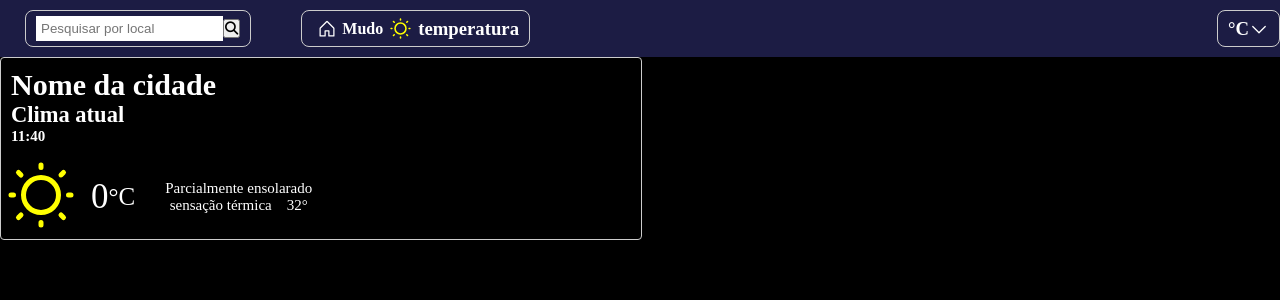
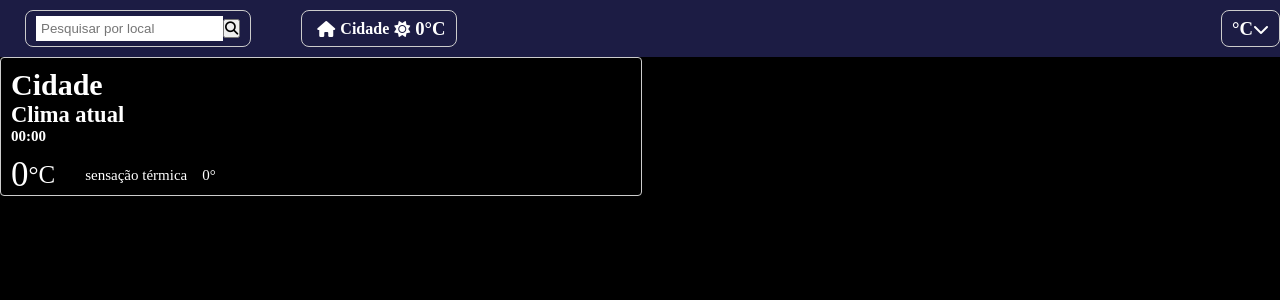
Before and after one commit to Barraqui/Previsao-do-tempo, a Vue app: page / in a window 1280 px wide. Shown: the top 300 px of the page. Built offline with nearby package versions, Linux system fonts and the light colour scheme.

Commit message:
Novas informações

```diff
--- a/src/App.vue
+++ b/src/App.vue
@@ -4,26 +4,30 @@ import { RouterLink, RouterView } from 'vue-router';
 import { reactive, ref } from 'vue';
 import { getWeatherData } from './services/api';
 import Card from '@/modules/layout/card/index.vue';
-import type { Props } from './services/types';
 import '@/assets/main.css';
 
-const props = defineProps<Props>();
 
 const input = ref();
 const data = reactive({
 
-  cidade: "Nome da cidade",
-  temperatura: 0
+  cidade: "Cidade",
+  temperatura: 0,
+  descricao: "",
+  icone: "",
+  senTermica: 0
 });
 
 
 const showWeatherData = async (city: string) => {
 
-  const resposta = await getWeatherData(city);
-  console.log(resposta)
+  const infoCidade = await getWeatherData(city);
+  console.log(infoCidade);
 
-  data.cidade = resposta.name;
-  data.temperatura = parseInt(resposta.main.temp)
+  data.cidade = infoCidade.name;
+  data.temperatura = parseInt(infoCidade.main.temp);
+  data.descricao = infoCidade.weather[0].description;
+  data.icone = (`http://openweathermap.org/img/wn/${infoCidade.weather[0].icon}.png`);
+  data.senTermica = parseInt(infoCidade.main.feels_like);
 };
 
 
@@ -51,47 +55,17 @@ function searcBtn() {
       </div>
       <div class="city-container">
         <div class="city">
-          <svg
-            xmlns="http://www.w3.org/2000/svg"
-            width="20"
-            height="20"
-            fill="white"
-            viewBox="0 0 256 256"
-          >
-            <path
-              d="M219.31,108.68l-80-80a16,16,0,0,0-22.62,0l-80,80A15.87,15.87,0,0,0,32,120v96a8,8,0,0,0,8,8h64a8,8,0,0,0,8-8V160h32v56a8,8,0,0,0,8,8h64a8,8,0,0,0,8-8V120A15.87,15.87,0,0,0,219.31,108.68ZM208,208H160V152a8,8,0,0,0-8-8H104a8,8,0,0,0-8,8v56H48V120l80-80,80,80Z"
-            ></path>
-          </svg>
-          <h4>Mudo</h4>
-          <svg
-            xmlns="http://www.w3.org/2000/svg"
-            width="25"
-            height="25"
-            fill="yellow"
-            viewBox="0 0 256 256"
-          >
-            <path
-              d="M120,40V32a8,8,0,0,1,16,0v8a8,8,0,0,1-16,0Zm72,88a64,64,0,1,1-64-64A64.07,64.07,0,0,1,192,128Zm-16,0a48,48,0,1,0-48,48A48.05,48.05,0,0,0,176,128ZM58.34,69.66A8,8,0,0,0,69.66,58.34l-8-8A8,8,0,0,0,50.34,61.66Zm0,116.68-8,8a8,8,0,0,0,11.32,11.32l8-8a8,8,0,0,0-11.32-11.32ZM192,72a8,8,0,0,0,5.66-2.34l8-8a8,8,0,0,0-11.32-11.32l-8,8A8,8,0,0,0,192,72Zm5.66,114.34a8,8,0,0,0-11.32,11.32l8,8a8,8,0,0,0,11.32-11.32ZM40,120H32a8,8,0,0,0,0,16h8a8,8,0,0,0,0-16Zm88,88a8,8,0,0,0-8,8v8a8,8,0,0,0,16,0v-8A8,8,0,0,0,128,208Zm96-88h-8a8,8,0,0,0,0,16h8a8,8,0,0,0,0-16Z"
-            ></path>
-          </svg>
-          <h3>temperatura</h3>
+          <i class="fa-solid fa-house"></i>
+          <h4>{{ data.cidade ?? "Cidade" }}</h4>
+          <i class="fa-solid fa-sun"></i>
+          <h3>{{ data.temperatura + "&deg;C" }}</h3>
         </div>
       </div>
     </div>
     <div class="temp-container">
       <div class="select-temp">
         <h3>°C</h3>
-        <svg
-          xmlns="http://www.w3.org/2000/svg"
-          width="20"
-          height="20"
-          fill="white"
-          viewBox="0 0 256 256"
-        >
-          <path
-            d="M213.66,101.66l-80,80a8,8,0,0,1-11.32,0l-80-80A8,8,0,0,1,53.66,90.34L128,164.69l74.34-74.35a8,8,0,0,1,11.32,11.32Z"
-          ></path>
-        </svg>
+        <i class="fa-solid fa-chevron-down"></i>
       </div>
     </div>
   </header>
--- a/src/assets/main.css
+++ b/src/assets/main.css
@@ -96,7 +96,7 @@ header {
   height: 25px ;
 }
 
-.city svg {
+.city i {
   padding-left: 5px;
   padding-right: 5px;
 }
--- a/src/modules/layout/card/index.vue
+++ b/src/modules/layout/card/index.vue
@@ -18,23 +18,17 @@ const props = defineProps<Props>();
                     <h2>Clima atual</h2>
                 </div>
                 <div class="time-day">
-                    <h2>11:40</h2>
+                    <h2>{{ props.types.horas ?? '00:00' }}</h2>
                 </div>
             </div>
             <div class="container-temp-info">
                 <div class="info-temp">
                     <div class="img-temp">
-                        <svg
-                            xmlns="http://www.w3.org/2000/svg"
-                            width="80"
-                            height="80"
-                            fill="yellow"
-                            viewBox="0 0 256 256"
-                        >
-                            <path
-                                d="M120,40V32a8,8,0,0,1,16,0v8a8,8,0,0,1-16,0Zm72,88a64,64,0,1,1-64-64A64.07,64.07,0,0,1,192,128Zm-16,0a48,48,0,1,0-48,48A48.05,48.05,0,0,0,176,128ZM58.34,69.66A8,8,0,0,0,69.66,58.34l-8-8A8,8,0,0,0,50.34,61.66Zm0,116.68-8,8a8,8,0,0,0,11.32,11.32l8-8a8,8,0,0,0-11.32-11.32ZM192,72a8,8,0,0,0,5.66-2.34l8-8a8,8,0,0,0-11.32-11.32l-8,8A8,8,0,0,0,192,72Zm5.66,114.34a8,8,0,0,0-11.32,11.32l8,8a8,8,0,0,0,11.32-11.32ZM40,120H32a8,8,0,0,0,0,16h8a8,8,0,0,0,0-16Zm88,88a8,8,0,0,0-8,8v8a8,8,0,0,0,16,0v-8A8,8,0,0,0,128,208Zm96-88h-8a8,8,0,0,0,0,16h8a8,8,0,0,0,0-16Z"
-                            ></path>
-                        </svg>
+                        <img
+                            v-if="props.types.icone"
+                            :src="props.types.icone"
+                            :alt="props.types.descricao"
+                        />
                     </div>
                     <div class="temp-number">
                         <span>{{ props.types.temperatura }}</span>
@@ -44,11 +38,11 @@ const props = defineProps<Props>();
                     </div>
                 </div>
                 <div class="info-climate">
-                    <p id="description">Parcialmente ensolarado</p>
+                    <p>{{ props.types.descricao ?? "descrição" }}</p>
                     <div class="thermal-sensation">
                         <p>sensação térmica</p>
                         <div class="sensation-temp-number">
-                            <span id="thermal">32&deg;</span>
+                            <span id="thermal">{{ props.types.senTermica }}&deg;</span>
                         </div>
                     </div>
                 </div>
--- a/src/services/types.ts
+++ b/src/services/types.ts
@@ -2,5 +2,8 @@ export interface Props {
     types: {
         cidade?: string
         temperatura?: number
+        descricao?: string
+        icone?: object
+        senTermica?: number
     }
 }
```
Also changed, not shown: src/services/api.ts (line endings or trailing spaces).
